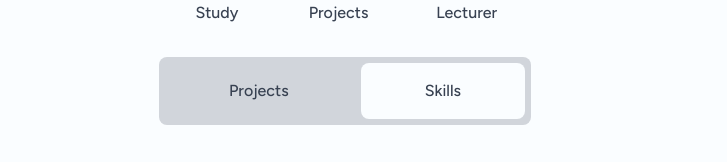
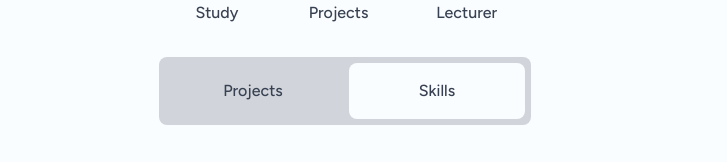
Before and after one commit to aldogerard/personal-website, a React (Vite) app: page / in a window 1280 px wide. Shown: the part 403-565 px from the top of the page, without its empty margins (295-1022 px from the left). Built offline with nearby package versions, Linux system fonts and the light colour scheme.

Commit message:
fix width button

```diff
--- a/src/components/Elements/FilterButtons.jsx
+++ b/src/components/Elements/FilterButtons.jsx
@@ -7,7 +7,7 @@ const FilterButtons = ({ onClick, filter }) => {
         <button className={`btn ${filter === "Projects" ? "bg-light dark:bg-dark" : ""}`} onClick={() => onClick("Projects")}>
           Projects
         </button>
-        <button className={`btn ${filter === "Skills" ? "bg-light dark:bg-dark" : ""}`} onClick={() => onClick("Skills")}>
+        <button className={`btn  ${filter === "Skills" ? "bg-light dark:bg-dark" : ""}`} onClick={() => onClick("Skills")}>
           Skills
         </button>
       </div>
--- a/src/index.css
+++ b/src/index.css
@@ -22,5 +22,5 @@ body {
 }
 
 .btn {
-  @apply rounded-lg px-14 py-4 text-sm font-medium text-gray-700 transition-colors duration-100 hover:bg-light dark:bg-gray-800 dark:text-light dark:hover:bg-dark md:px-16 md:text-base;
+  @apply w-36 rounded-lg  py-4  text-sm font-medium text-gray-700 transition-colors duration-100 hover:bg-light dark:bg-gray-800 dark:text-light dark:hover:bg-dark md:w-44 md:text-base;
 }
```
